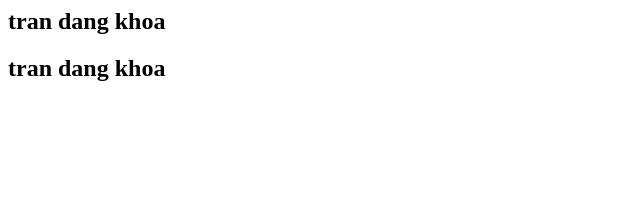
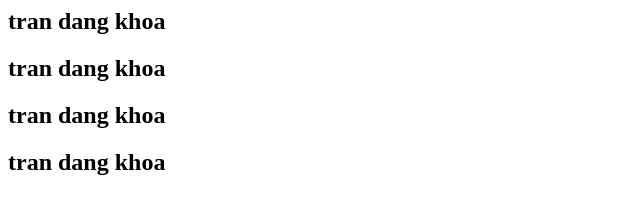
Before and after one commit to DangKhoaHutech/webbanhang, a plain HTML site: page index.html in a window 1280 px wide. Shown: the whole page, without its empty margins (0-640 px from the left). Drawn offline with Linux system fonts and the light colour scheme.

Commit message:
Update index.html
them 1

```diff
--- a/index.html
+++ b/index.html
@@ -1,2 +1,4 @@
 <h2>tran dang khoa</h2>
 <h2>tran dang khoa</h2>
+<h2>tran dang khoa</h2>
+<h2>tran dang khoa</h2>
```
